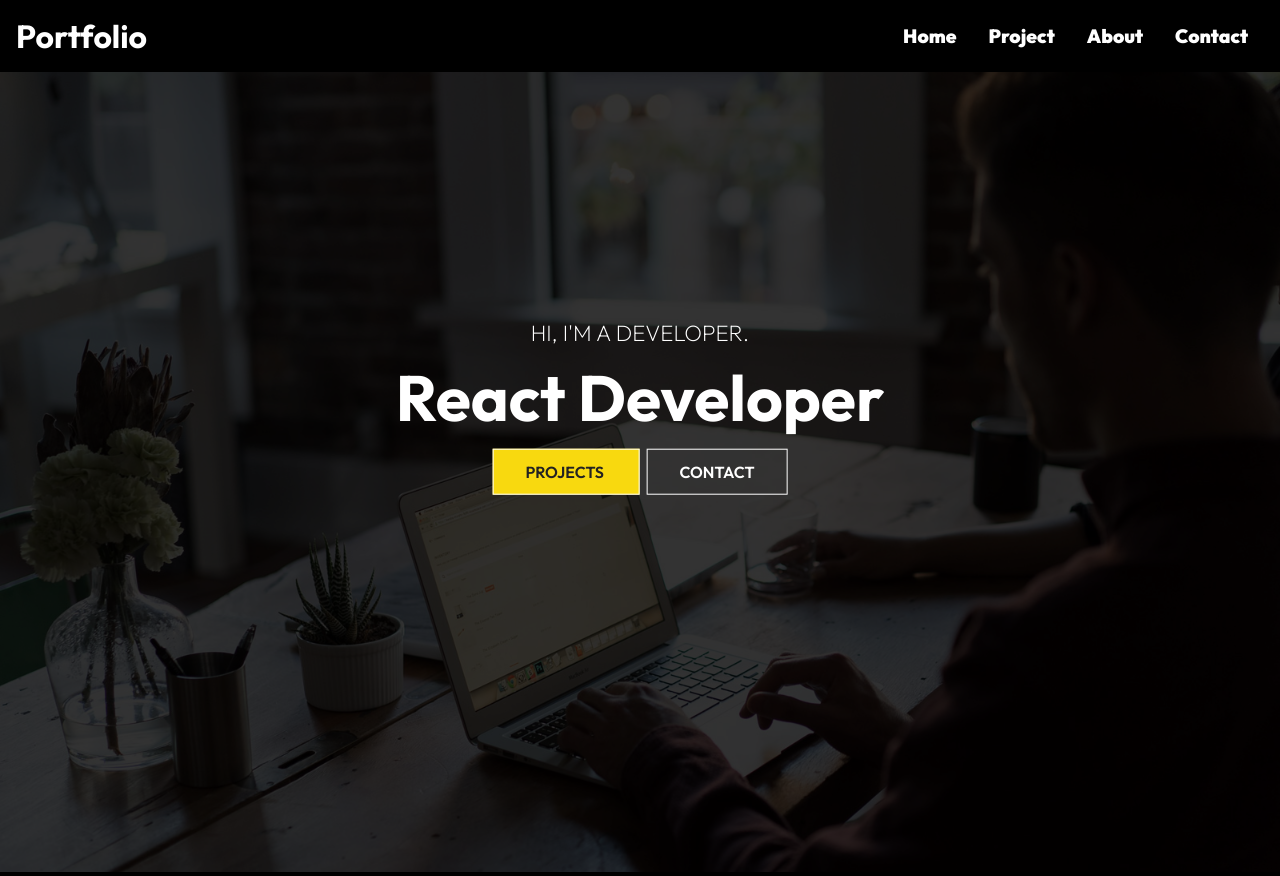
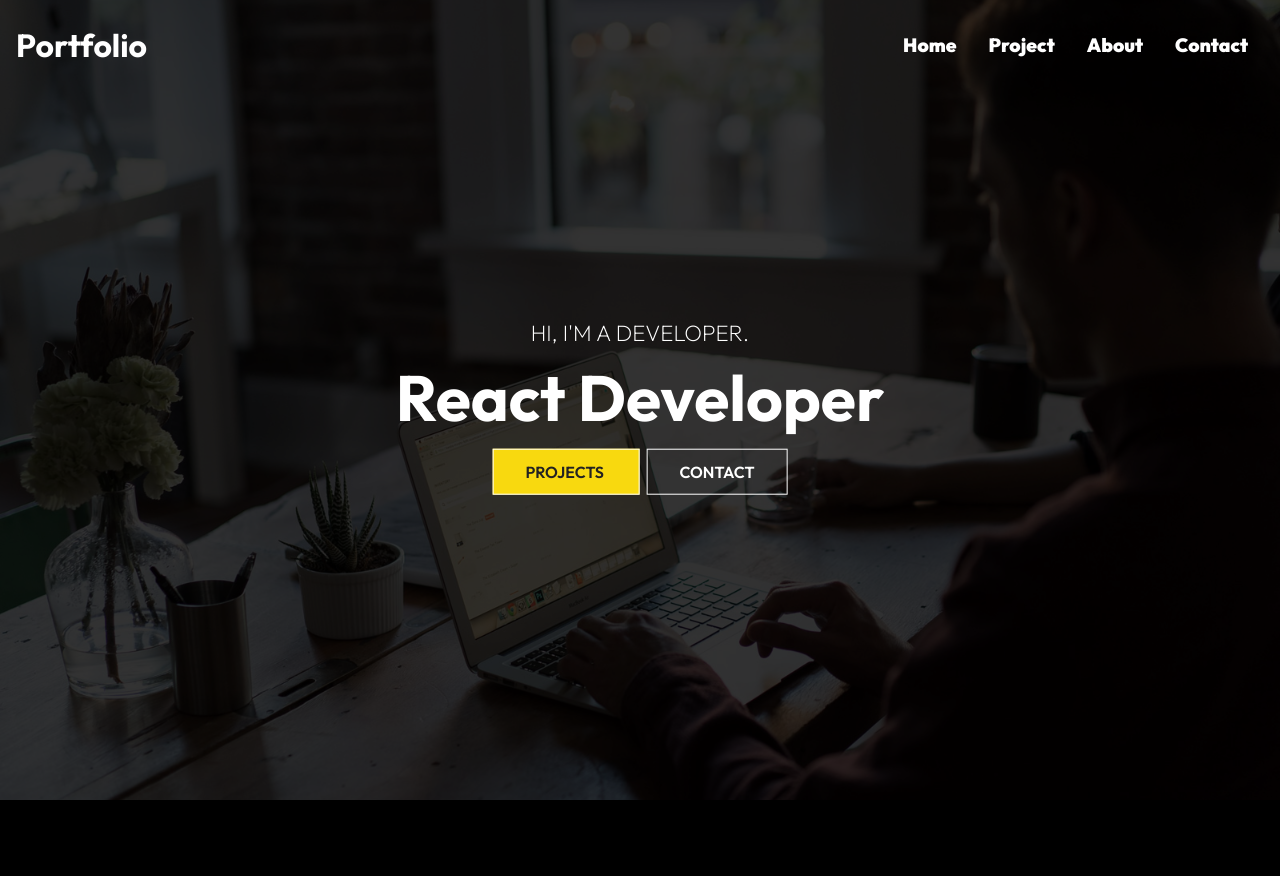
Before and after one commit to DilshanPGN/DilsganPGN.github.io, a React (Vite) app: page / in a window 1280 px wide. After the commit the page ends 804 px from the top, so only its background shows below. Built offline with nearby package versions, Linux system fonts and the light colour scheme.

Commit message:
change navbatr on scroll and nav-menu position change

```diff
--- a/src/components/navbar/Navbar.css
+++ b/src/components/navbar/Navbar.css
@@ -3,6 +3,15 @@
     justify-content: space-between; /* add space between items*/
     align-items: center;
     padding: 1rem;  /* rem means root font size. if root font size is 16px then 1 rem means 16px */
+    position: fixed;
+    width: 100%;
+    height: 90px;
+    z-index: 10;
+}
+
+.header-bg {
+    background-color: rgba(0, 0, 0, 0.85);
+    transition: 0.5s;
 }
 
 .nav-menu{
@@ -30,7 +39,7 @@
         width: 100%;
         height: 100%;
         background: rgba(0, 0, 0, 0.9);
-        position: absolute;
+        position: fixed;
         top: 0;
         left: -100%;
         z-index: -3;
--- a/src/components/navbar/Navbar.jsx
+++ b/src/components/navbar/Navbar.jsx
@@ -8,9 +8,19 @@
 const Navbar = () => {
   const [click, setClick] = useState(false);
   const handleClick = () => setClick(!click);
+  const [color, setColor] = useState(false);
+  const changeColor = () => {
+    if(window.scrollY >= 100 ) {
+      setColor(true);
+    } else {
+      setColor(false);
+    }
+  }
+
+  window.addEventListener("scroll", changeColor);
 
   return (
-    <div className="header">
+    <div className={color ? "header header-bg" : "header"}>
       <Link to="/">
         <h1>Portfolio</h1>
       </Link>
```
